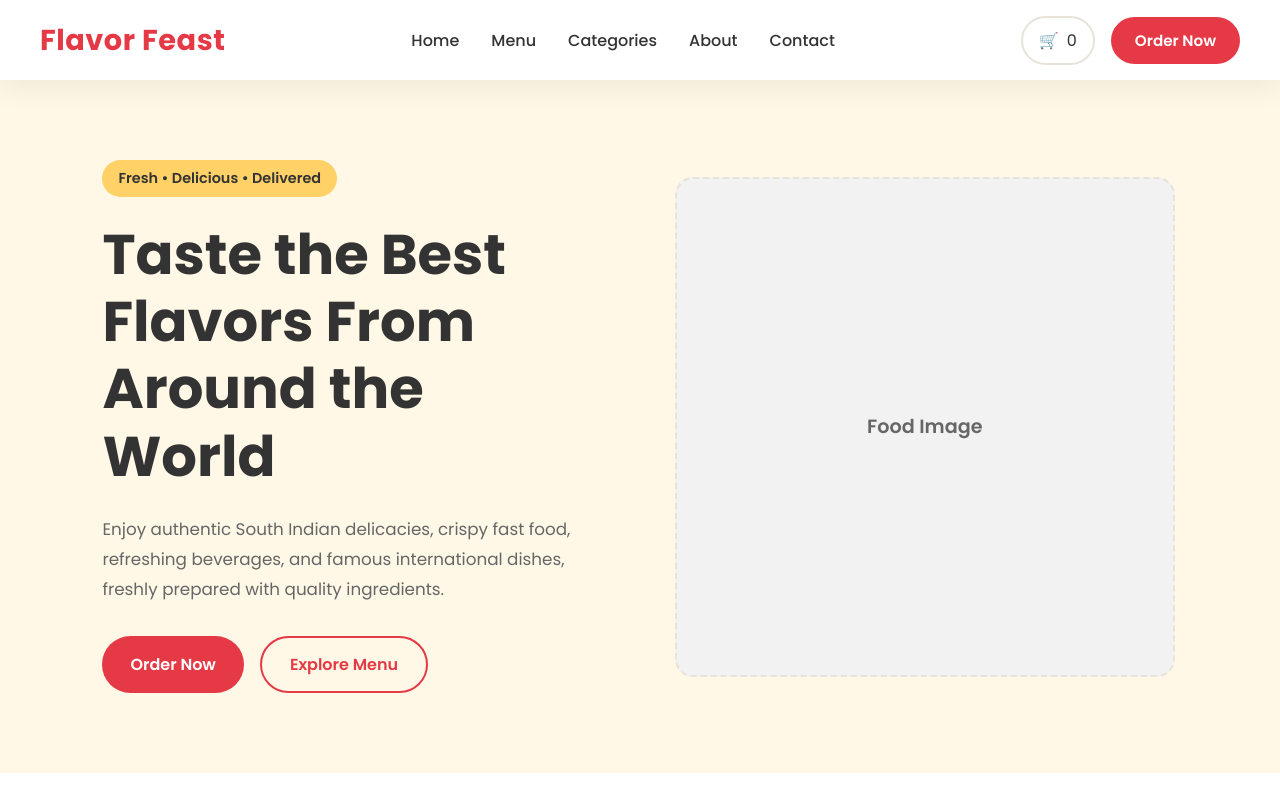
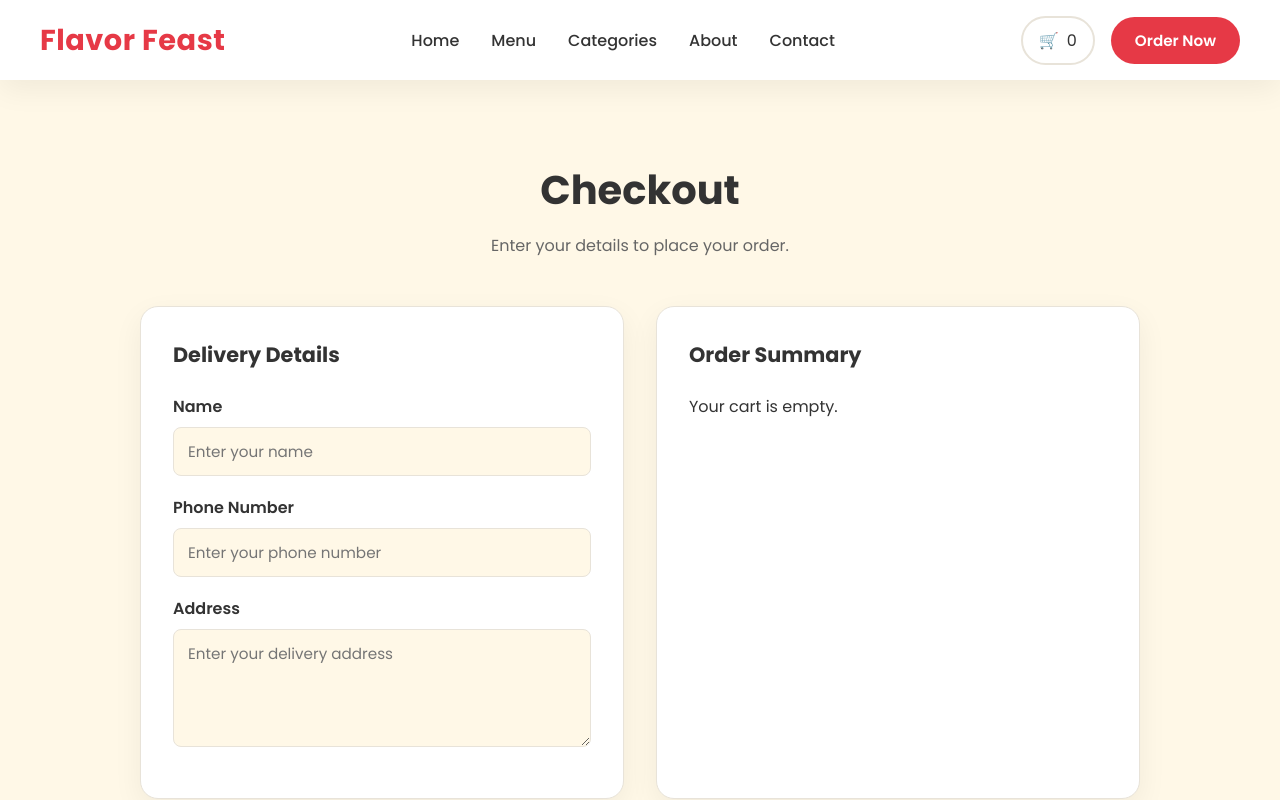
Before and after one commit to Blessy005/food-shop, a React (Vite) app in the folder food-shop/: page /checkout in a window 1280 px wide. Shown: the top 800 px of the page. Built offline with nearby package versions, Linux system fonts and the light colour scheme.

Commit message:
Add routing and checkout flow

```diff
--- a/food-shop/package.json
+++ b/food-shop/package.json
@@ -11,7 +11,8 @@
   },
   "dependencies": {
     "react": "^19.2.8",
-    "react-dom": "^19.2.8"
+    "react-dom": "^19.2.8",
+    "react-router-dom": "^7.18.2"
   },
   "devDependencies": {
     "@eslint/js": "^10.0.1",
--- a/food-shop/src/App.jsx
+++ b/food-shop/src/App.jsx
@@ -1,4 +1,5 @@
 import { useState } from "react";
+import { BrowserRouter, Routes, Route } from "react-router-dom";
 import "./App.css";
 
 import Header from "./components/Header/Header";
@@ -10,6 +11,8 @@ import MenuSection from "./components/MenuSection/MenuSection";
 import Favorites from "./components/Favorites/Favorites";
 import Cart from "./components/Cart/Cart";
 import SearchBar from "./components/SearchBar/SearchBar";
+import Checkout from "./components/Checkout/Checkout";
+import OrderPlaced from "./components/OrderPlaced/OrderPlaced";
 import ContactSection from "./components/ContactSection/ContactSection";
 
 function App() {
@@ -86,6 +89,11 @@ function App() {
     setCart((prevCart) => prevCart.filter((item) => item.id !== id));
   };
 
+  // Clear cart after placing order
+  const clearCart = () => {
+    setCart([]);
+  };
+
   // Add / Remove Favorites
   const toggleFavorite = (item) => {
     setFavorites((prevFavorites) => {
@@ -101,12 +109,19 @@ function App() {
     });
   };
 
+  const cartCount = cart.reduce((total, item) => total + item.quantity, 0);
+
   return (
+    <BrowserRouter>
       <div className="App">
-      <Header
-        cartCount={cart.reduce((total, item) => total + item.quantity, 0)}
-      />
+        <Header cartCount={cartCount} />
 
+        <Routes>
+          {/* Landing Page */}
+          <Route
+            path="/"
+            element={
+              <>
                 <HeroSection />
 
                 <AboutSection />
@@ -117,7 +132,10 @@ function App() {
                   setSelectedCategory={setSelectedCategory}
                 />
 
-      <SearchBar searchTerm={searchTerm} setSearchTerm={setSearchTerm} />
+                <SearchBar
+                  searchTerm={searchTerm}
+                  setSearchTerm={setSearchTerm}
+                />
 
                 {/* Food List */}
                 <FoodList
@@ -149,15 +167,33 @@ function App() {
                 />
 
                 <ContactSection />
+              </>
+            }
+          />
 
-      {/* Cart */}
+          {/* Cart Page */}
+          <Route
+            path="/cart"
+            element={
               <Cart
                 cart={cart}
                 increaseQuantity={increaseQuantity}
                 decreaseQuantity={decreaseQuantity}
                 removeFromCart={removeFromCart}
               />
+            }
+          />
+
+          {/* Checkout Page */}
+          <Route
+            path="/checkout"
+            element={<Checkout cart={cart} clearCart={clearCart} />}
+          />
+          {/* Order Placed Page */}
+          <Route path="/order-placed" element={<OrderPlaced />} />
+        </Routes>
       </div>
+    </BrowserRouter>
   );
 }
 
--- a/food-shop/src/components/Cart/Cart.jsx
+++ b/food-shop/src/components/Cart/Cart.jsx
@@ -1,14 +1,11 @@
 import "./Cart.css";
+import { useNavigate } from "react-router-dom";
 
-function Cart({
-  cart,
-  increaseQuantity,
-  decreaseQuantity,
-  removeFromCart,
-}) {
+function Cart({ cart, increaseQuantity, decreaseQuantity, removeFromCart }) {
+  const navigate = useNavigate();
   const subtotal = cart.reduce(
     (total, item) => total + Number(item.price) * item.quantity,
-    0
+    0,
   );
 
   const deliveryFee = cart.length > 0 ? 50 : 0;
@@ -24,9 +21,7 @@ function Cart({
         </div>
 
         {cart.length === 0 ? (
-          <p className="empty-cart">
-            Your cart is empty.
-          </p>
+          <p className="empty-cart">Your cart is empty.</p>
         ) : (
           <>
             <div className="cart-items">
@@ -39,19 +34,11 @@ function Cart({
                   </div>
 
                   <div className="cart-controls">
-                    <button
-                      onClick={() => decreaseQuantity(item.id)}
-                    >
-                      −
-                    </button>
+                    <button onClick={() => decreaseQuantity(item.id)}>−</button>
 
                     <span>{item.quantity}</span>
 
-                    <button
-                      onClick={() => increaseQuantity(item.id)}
-                    >
-                      +
-                    </button>
+                    <button onClick={() => increaseQuantity(item.id)}>+</button>
 
                     <button
                       className="remove-btn"
@@ -80,7 +67,10 @@ function Cart({
                 <strong>₹{total}</strong>
               </div>
 
-              <button className="checkout-btn">
+              <button
+                className="checkout-btn"
+                onClick={() => navigate("/checkout")}
+              >
                 Checkout
               </button>
             </div>
--- /dev/null
+++ b/food-shop/src/components/Checkout/Checkout.css
@@ -0,0 +1,149 @@
+.checkout {
+  padding: 80px 8%;
+  background: var(--background);
+  min-height: 80vh;
+}
+
+.checkout .section-title {
+  text-align: center;
+  margin-bottom: 3rem;
+}
+
+.checkout-content {
+  max-width: 1000px;
+  margin: 0 auto;
+  display: grid;
+  grid-template-columns: 1fr 1fr;
+  gap: 2rem;
+}
+
+/* Delivery Form */
+
+.checkout-form {
+  background: var(--surface);
+  padding: 2rem;
+  border: 1px solid var(--border);
+  border-radius: var(--radius);
+  box-shadow: var(--shadow);
+}
+
+.checkout-form h3,
+.checkout-summary h3 {
+  color: var(--text);
+  font-size: 1.3rem;
+  margin-bottom: 1.5rem;
+}
+
+.form-group {
+  display: flex;
+  flex-direction: column;
+  margin-bottom: 1.2rem;
+}
+
+.form-group label {
+  color: var(--text);
+  font-weight: 600;
+  margin-bottom: 0.5rem;
+}
+
+.form-group input,
+.form-group textarea {
+  width: 100%;
+  padding: 12px 14px;
+  border: 1px solid var(--border);
+  border-radius: 8px;
+  background: var(--background);
+  color: var(--text);
+  font-family: inherit;
+  font-size: 0.95rem;
+  outline: none;
+}
+
+.form-group input:focus,
+.form-group textarea:focus {
+  border-color: var(--primary);
+}
+
+.form-group textarea {
+  resize: vertical;
+}
+
+/* Order Summary */
+
+.checkout-summary {
+  background: var(--surface);
+  padding: 2rem;
+  border: 1px solid var(--border);
+  border-radius: var(--radius);
+  box-shadow: var(--shadow);
+}
+
+.checkout-item,
+.summary-line {
+  display: flex;
+  justify-content: space-between;
+  align-items: center;
+  gap: 15px;
+  padding: 12px 0;
+  color: var(--text);
+  border-bottom: 1px solid var(--border);
+}
+
+.checkout-item span:first-child {
+  font-weight: 500;
+}
+
+.checkout-item span:last-child {
+  font-weight: 600;
+}
+
+.summary-line {
+  border-bottom: none;
+}
+
+.summary-total {
+  display: flex;
+  justify-content: space-between;
+  padding-top: 15px;
+  margin-top: 10px;
+  border-top: 1px solid var(--border);
+  font-size: 1.2rem;
+  color: var(--text);
+}
+
+.summary-total strong:last-child {
+  color: var(--primary);
+}
+
+/* Place Order */
+
+.place-order-btn {
+  width: 100%;
+  margin-top: 25px;
+  padding: 14px;
+  border: none;
+  border-radius: var(--radius);
+  background: var(--primary);
+  color: white;
+  font-size: 1rem;
+  font-weight: 600;
+  cursor: pointer;
+  transition: var(--transition);
+}
+
+.place-order-btn:hover {
+  transform: translateY(-2px);
+  opacity: 0.9;
+}
+
+/* Mobile */
+
+@media (max-width: 768px) {
+  .checkout {
+    padding: 60px 5%;
+  }
+
+  .checkout-content {
+    grid-template-columns: 1fr;
+  }
+}
--- /dev/null
+++ b/food-shop/src/components/Checkout/Checkout.jsx
@@ -0,0 +1,120 @@
+import "./Checkout.css";
+import { useNavigate } from "react-router-dom";
+
+function Checkout({ cart, clearCart }) {
+  const navigate = useNavigate();
+
+  const subtotal = cart.reduce(
+    (total, item) => total + Number(item.price) * item.quantity,
+    0,
+  );
+
+  const deliveryFee = cart.length > 0 ? 50 : 0;
+
+  const total = subtotal + deliveryFee;
+
+  const handleSubmit = (e) => {
+    e.preventDefault();
+
+    clearCart();
+    navigate("/order-placed");
+  };
+
+  return (
+    <section className="checkout">
+      <div className="container">
+
+        <div className="section-title">
+          <h2>Checkout</h2>
+          <p>Enter your details to place your order.</p>
+        </div>
+
+        <form onSubmit={handleSubmit}>
+          <div className="checkout-content">
+
+            {/* Customer Details */}
+            <div className="checkout-form">
+              <h3>Delivery Details</h3>
+
+              <div className="form-group">
+                <label>Name</label>
+                <input
+                  type="text"
+                  placeholder="Enter your name"
+                  required
+                />
+              </div>
+
+              <div className="form-group">
+                <label>Phone Number</label>
+                <input
+                  type="tel"
+                  placeholder="Enter your phone number"
+                  required
+                />
+              </div>
+
+              <div className="form-group">
+                <label>Address</label>
+                <textarea
+                  placeholder="Enter your delivery address"
+                  rows="4"
+                  required
+                ></textarea>
+              </div>
+            </div>
+
+            {/* Order Summary */}
+            <div className="checkout-summary">
+              <h3>Order Summary</h3>
+
+              {cart.length === 0 ? (
+                <p>Your cart is empty.</p>
+              ) : (
+                <>
+                  {cart.map((item) => (
+                    <div className="checkout-item" key={item.id}>
+                      <span>
+                        {item.name} × {item.quantity}
+                      </span>
+
+                      <span>
+                        ₹{Number(item.price) * item.quantity}
+                      </span>
+                    </div>
+                  ))}
+
+                  <div className="summary-line">
+                    <span>Subtotal</span>
+                    <span>₹{subtotal}</span>
+                  </div>
+
+                  <div className="summary-line">
+                    <span>Delivery Fee</span>
+                    <span>₹{deliveryFee}</span>
+                  </div>
+
+                  <div className="summary-total">
+                    <strong>Total</strong>
+                    <strong>₹{total}</strong>
+                  </div>
+
+                  <button
+                    type="submit"
+                    className="place-order-btn"
+                  >
+                    Place Order
+                  </button>
+                </>
+              )}
+            </div>
+
+          </div>
+        </form>
+
+      </div>
+    </section>
+  );
+}
+
+export default Checkout;
--- a/food-shop/src/components/Header/Header.jsx
+++ b/food-shop/src/components/Header/Header.jsx
@@ -1,8 +1,10 @@
 import "./Header.css";
+import { useNavigate } from "react-router-dom";
 
 function Header({ cartCount }) {
+  const navigate = useNavigate();
+
   const navLinks = ["Home", "Menu", "Categories", "About", "Contact"];
-
   return (
     <header className="header">
       <div className="container header-container">
@@ -24,14 +26,7 @@ function Header({ cartCount }) {
 
         {/* Right Side */}
         <div className="header-actions">
-          <button
-            className="cart-btn"
-            onClick={() => {
-              document.getElementById("cart").scrollIntoView({
-                behavior: "smooth",
-              });
-            }}
-          >
+          <button className="cart-btn" onClick={() => navigate("/cart")}>
             🛒 <span>{cartCount}</span>
           </button>
 
--- /dev/null
+++ b/food-shop/src/components/OrderPlaced/OrderPlaced.css
@@ -0,0 +1,88 @@
+.order-placed {
+  min-height: 80vh;
+  padding: 80px 8%;
+  background: var(--background);
+
+  display: flex;
+  align-items: center;
+  justify-content: center;
+}
+
+.order-success {
+  width: 100%;
+  max-width: 500px;
+  padding: 3rem 2rem;
+
+  background: var(--surface);
+  border: 1px solid var(--border);
+  border-radius: var(--radius);
+
+  box-shadow: var(--shadow);
+  text-align: center;
+}
+
+.success-icon {
+  width: 80px;
+  height: 80px;
+
+  margin: 0 auto 1.5rem;
+
+  display: flex;
+  align-items: center;
+  justify-content: center;
+
+  border-radius: 50%;
+
+  background: var(--primary);
+  color: white;
+
+  font-size: 3rem;
+  font-weight: 700;
+}
+
+.order-success h2 {
+  color: var(--text);
+  font-size: 2rem;
+  margin-bottom: 0.8rem;
+}
+
+.order-success p {
+  color: var(--text-light);
+  font-size: 1rem;
+  margin-bottom: 2rem;
+}
+
+.home-btn {
+  padding: 12px 24px;
+
+  border: none;
+  border-radius: 50px;
+
+  background: var(--primary);
+  color: white;
+
+  font-size: 1rem;
+  font-weight: 600;
+
+  cursor: pointer;
+  transition: var(--transition);
+}
+
+.home-btn:hover {
+  transform: translateY(-2px);
+  opacity: 0.9;
+}
+
+@media (max-width: 480px) {
+  .order-placed {
+    padding: 60px 5%;
+  }
+
+  .order-success {
+    padding: 2.5rem 1.5rem;
+  }
+
+  .order-success h2 {
+    font-size: 1.7rem;
+  }
+}
--- /dev/null
+++ b/food-shop/src/components/OrderPlaced/OrderPlaced.jsx
@@ -0,0 +1,33 @@
+import "./OrderPlaced.css";
+import { useNavigate } from "react-router-dom";
+
+function OrderPlaced() {
+  const navigate = useNavigate();
+
+  return (
+    <section className="order-placed">
+      <div className="order-success">
+
+        <div className="success-icon">
+          ✓
+        </div>
+
+        <h2>Order Placed!</h2>
+
+        <p>
+          Your order has been placed successfully.
+        </p>
+
+        <button
+          className="home-btn"
+          onClick={() => navigate("/")}
+        >
+          Back to Home
+        </button>
+
+      </div>
+    </section>
+  );
+}
+
+export default OrderPlaced;
```
Also changed, not shown: 1 other file (tests, documents, lock files or other folders). Lines whose indentation alone changed are shown as unchanged.
